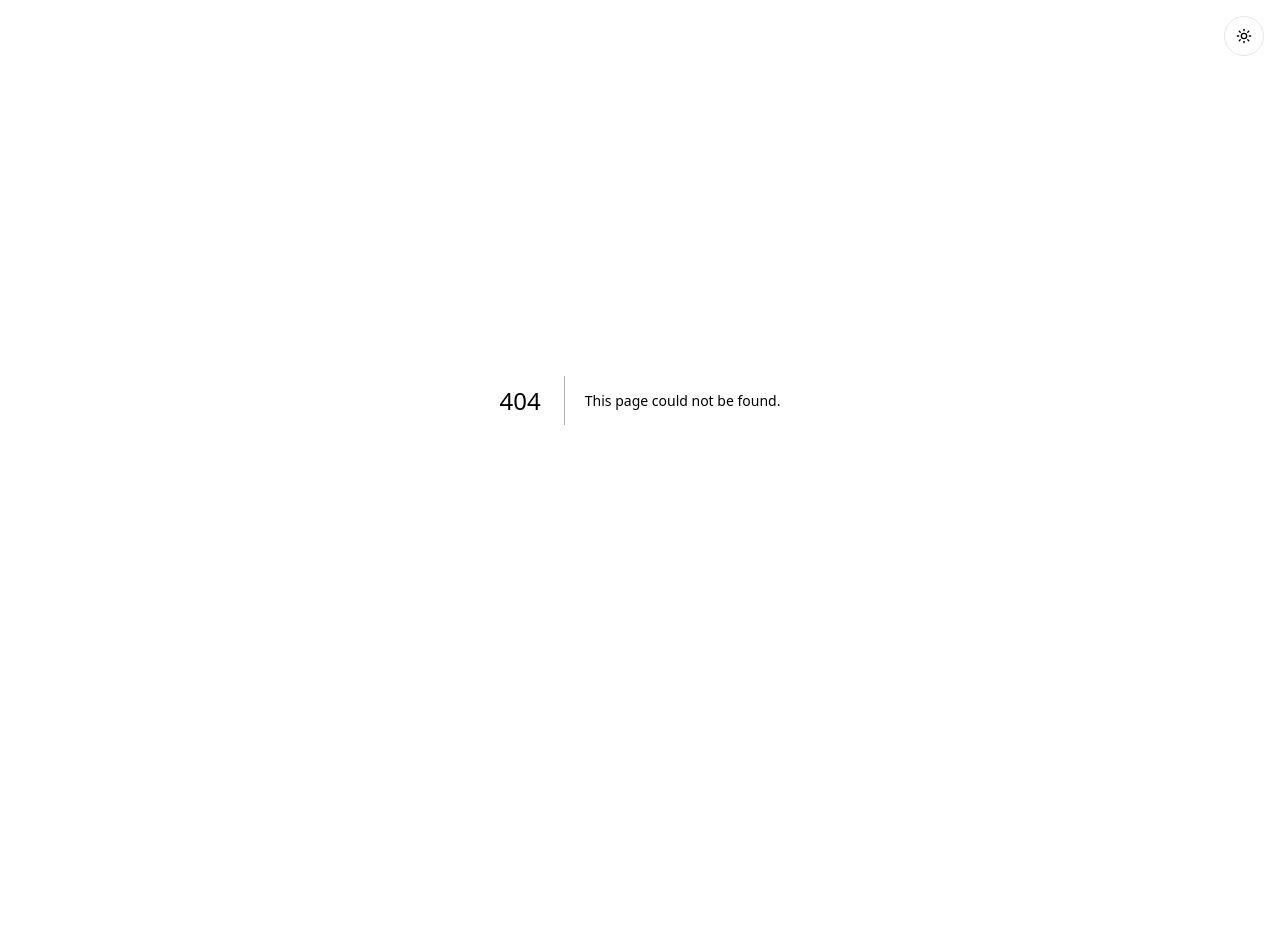
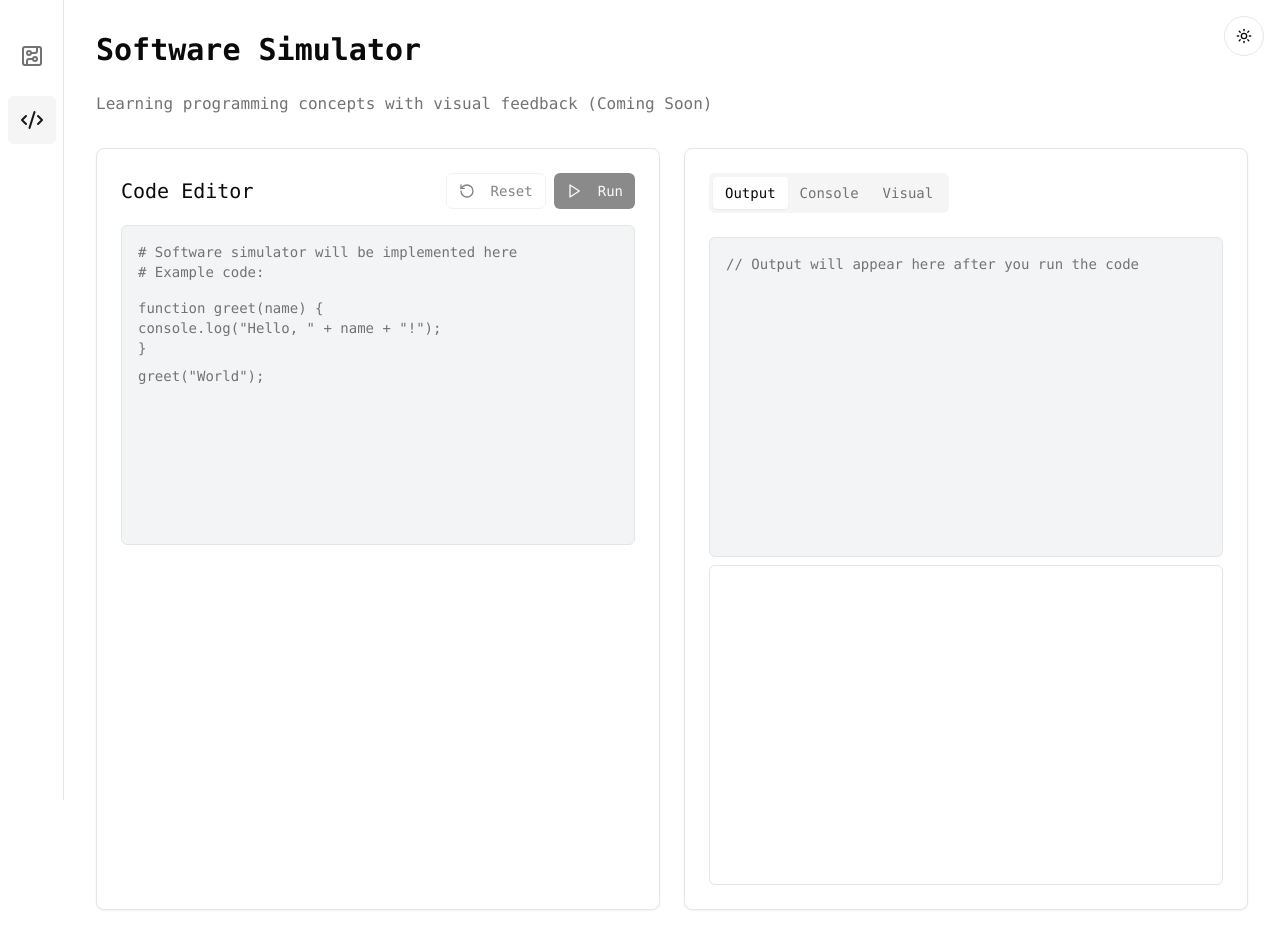
Before and after one commit to teKsafari/nuru-playground, a Next.js app: page /software in a window 1280 px wide. Before the commit this address had no page. Before the commit the page ends 800 px from the top, so only its background shows below. Built offline with nearby package versions, Linux system fonts and the light colour scheme.

Commit message:
FEAT: Multipage options for sw or hw playground

```diff
--- /dev/null
+++ b/app/electronics/page.tsx
@@ -0,0 +1,15 @@
+import ElectronicsSimulator from "@/components/electronics-simulator";
+
+export default function ElectronicsPage() {
+  return (
+    <main className="font-mono min-h-screen p-4 md:p-8 pt-14 bg-background">
+      <div className="max-w-6xl mx-auto">
+        <h1 className="text-3xl font-bold mb-6 text-foreground">Electronics Simulator</h1>
+        <p className="mb-8 text-muted-foreground">
+          Control electronics using your favorite language - Swahili
+        </p>
+        <ElectronicsSimulator />
+      </div>
+    </main>
+  );
+}
--- a/app/layout.tsx
+++ b/app/layout.tsx
@@ -2,10 +2,11 @@ import type { Metadata } from 'next'
 import './globals.css'
 import { ThemeProvider } from '@/components/theme-provider'
 import { ThemeToggle } from '@/components/theme-toggle'
+import { SidebarNav } from '@/components/sidebar-nav'
 
 export const metadata: Metadata = {
-  title: 'nuru electronics',
-  description: 'nuru electronics',
+  title: 'nuru playground',
+  description: 'nuru electronics and software playground',
   generator: 'nuru',
 }
 
@@ -21,7 +22,10 @@ export default function RootLayout({
           <div className="fixed top-4 right-4 z-50">
             <ThemeToggle />
           </div>
-          {children}
+          <SidebarNav />
+          <div className="pl-16">
+            {children}
+          </div>
         </ThemeProvider>
       </body>
     </html>
--- a/app/page.tsx
+++ b/app/page.tsx
@@ -1,14 +1,37 @@
-import ElectronicsSimulator from "@/components/electronics-simulator";
+import Link from "next/link";
+import { Button } from "@/components/ui/button";
+import { CircuitBoard, Code2 } from "lucide-react";
 
 export default function Home() {
   return (
-    <main className="font-mono min-h-screen p-4 md:p-8 pt-14 bg-gray-50 dark:bg-gray-900">
-      <div className="max-w-6xl mx-auto">
-        <h1 className="text-3xl font-bold mb-6 text-gray-900 dark:text-gray-100">Nuru electronic playground</h1>
-        <p className="mb-8 text-gray-700 dark:text-gray-300">
-          Control electronics using your favorite language - Swahili
+    <main className="font-mono min-h-screen p-4 md:p-8 pt-14 flex items-center justify-center bg-background">
+      <div className="max-w-4xl mx-auto text-center">
+        <h1 className="text-5xl font-bold mb-6 text-foreground">Nuru Playground</h1>
+        <p className="mb-12 text-xl text-muted-foreground max-w-2xl mx-auto">
+          Explore and learn with interactive simulations for electronics and software development
         </p>
-        <ElectronicsSimulator />
+
+        <div className="flex flex-col md:flex-row gap-6 justify-center">
+          <Link href="/electronics">
+            <Button size="lg" className="w-full md:w-64 h-36 flex flex-col items-center justify-center gap-3">
+              <CircuitBoard className="w-10 h-10" />
+              <div>
+                <div className="text-lg font-medium">Electronics Simulator</div>
+                <div className="text-sm text-muted-foreground">Control circuits using Swahili</div>
+              </div>
+            </Button>
+          </Link>
+
+          <Link href="/software">
+            <Button variant="outline" size="lg" className="w-full md:w-64 h-36 flex flex-col items-center justify-center gap-3">
+              <Code2 className="w-10 h-10" />
+              <div>
+                <div className="text-lg font-medium">Software Simulator</div>
+                <div className="text-sm text-muted-foreground">Coming soon</div>
+              </div>
+            </Button>
+          </Link>
+        </div>
       </div>
     </main>
   );
--- /dev/null
+++ b/app/software/page.tsx
@@ -0,0 +1,83 @@
+import { Card, CardContent } from "@/components/ui/card";
+import { Button } from "@/components/ui/button";
+import { Tabs, TabsContent, TabsList, TabsTrigger } from "@/components/ui/tabs";
+import { Code, Play, RotateCcw } from "lucide-react";
+
+export default function SoftwarePage() {
+  return (
+    <main className="font-mono min-h-screen p-4 md:p-8 pt-14 bg-background">
+      <div className="max-w-6xl mx-auto">
+        <h1 className="text-3xl font-bold mb-6 text-foreground">Software Simulator</h1>
+        <p className="mb-8 text-muted-foreground">
+          Learning programming concepts with visual feedback (Coming Soon)
+        </p>
+
+        <div className="grid grid-cols-1 lg:grid-cols-2 gap-6">
+          {/* Editor Area */}
+          <Card>
+            <CardContent className="p-6">
+              <div className="flex items-center justify-between mb-4">
+                <h2 className="text-xl font-medium">Code Editor</h2>
+                <div className="flex gap-2">
+                  <Button variant="outline" size="sm" disabled>
+                    <RotateCcw className="w-4 h-4 mr-2" />
+                    Reset
+                  </Button>
+                  <Button size="sm" disabled>
+                    <Play className="w-4 h-4 mr-2" />
+                    Run
+                  </Button>
+                </div>
+              </div>
+
+              <div className="h-80 bg-gray-100 dark:bg-gray-800 rounded-md p-4 font-mono text-sm overflow-auto border border-border">
+                <div className="text-muted-foreground">
+                  <p># Software simulator will be implemented here</p>
+                  <p># Example code:</p>
+                  <p className="mt-4">function greet(name) {'{'}</p>
+                  <p>  console.log("Hello, " + name + "!");</p>
+                  <p>{'}'}</p>
+                  <p className="mt-2">greet("World");</p>
+                </div>
+              </div>
+            </CardContent>
+          </Card>
+
+          {/* Output Area */}
+          <Card>
+            <CardContent className="p-6">
+              <Tabs defaultValue="output">
+                <TabsList className="mb-4">
+                  <TabsTrigger value="output">Output</TabsTrigger>
+                  <TabsTrigger value="console">Console</TabsTrigger>
+                  <TabsTrigger value="visual">Visual</TabsTrigger>
+                </TabsList>
+
+                <TabsContent value="output" className="h-80 bg-gray-100 dark:bg-gray-800 rounded-md p-4 font-mono text-sm overflow-auto border border-border">
+                  <div className="text-muted-foreground">
+                    <p>// Output will appear here after you run the code</p>
+                    <p className="mt-4 text-accent">Hello, World!</p>
+                  </div>
+                </TabsContent>
+
+                <TabsContent value="console" className="h-80 bg-gray-900 dark:bg-gray-950 text-gray-100 rounded-md p-4 font-mono text-sm overflow-auto">
+                  <p className="text-gray-400">{">"} Program started</p>
+                  <p className="text-white">Hello, World!</p>
+                  <p className="text-gray-400">{">"} Program completed in 0.001s</p>
+                </TabsContent>
+
+                <TabsContent value="visual" className="h-80 bg-white dark:bg-gray-800 rounded-md p-4 overflow-auto border border-border flex items-center justify-center">
+                  <div className="text-center text-muted-foreground">
+                    <Code className="w-16 h-16 mx-auto mb-4 text-accent" />
+                    <p>Visual representation of your code will appear here</p>
+                    <p className="text-sm mt-2">This feature is coming soon</p>
+                  </div>
+                </TabsContent>
+              </Tabs>
+            </CardContent>
+          </Card>
+        </div>
+      </div>
+    </main>
+  );
+}
--- /dev/null
+++ b/components/sidebar-nav.tsx
@@ -0,0 +1,44 @@
+"use client"
+
+import { usePathname, useRouter } from 'next/navigation'
+import { CircuitBoard, Code2 } from 'lucide-react'
+import Link from 'next/link'
+
+export function SidebarNav() {
+  const pathname = usePathname()
+  const router = useRouter()
+
+  const navItems = [
+    {
+      icon: <CircuitBoard className="w-6 h-6" />,
+      label: "Electronics Simulator",
+      href: "/electronics",
+      active: pathname === "/electronics"
+    },
+    {
+      icon: <Code2 className="w-6 h-6" />,
+      label: "Software Simulator",
+      href: "/software",
+      active: pathname === "/software"
+    }
+  ]
+
+  return (
+    <div className="fixed left-0 top-0 h-full w-16 bg-background border-r border-border flex flex-col items-center py-8 z-40">
+      {navItems.map((item) => (
+        <Link
+          key={item.href}
+          href={item.href}
+          className={`flex flex-col items-center justify-center w-12 h-12 mb-4 rounded-md transition-colors ${
+            item.active
+              ? "bg-accent text-accent-foreground"
+              : "hover:bg-muted text-muted-foreground hover:text-foreground"
+          }`}
+          title={item.label}
+        >
+          {item.icon}
+        </Link>
+      ))}
+    </div>
+  )
+}
```
